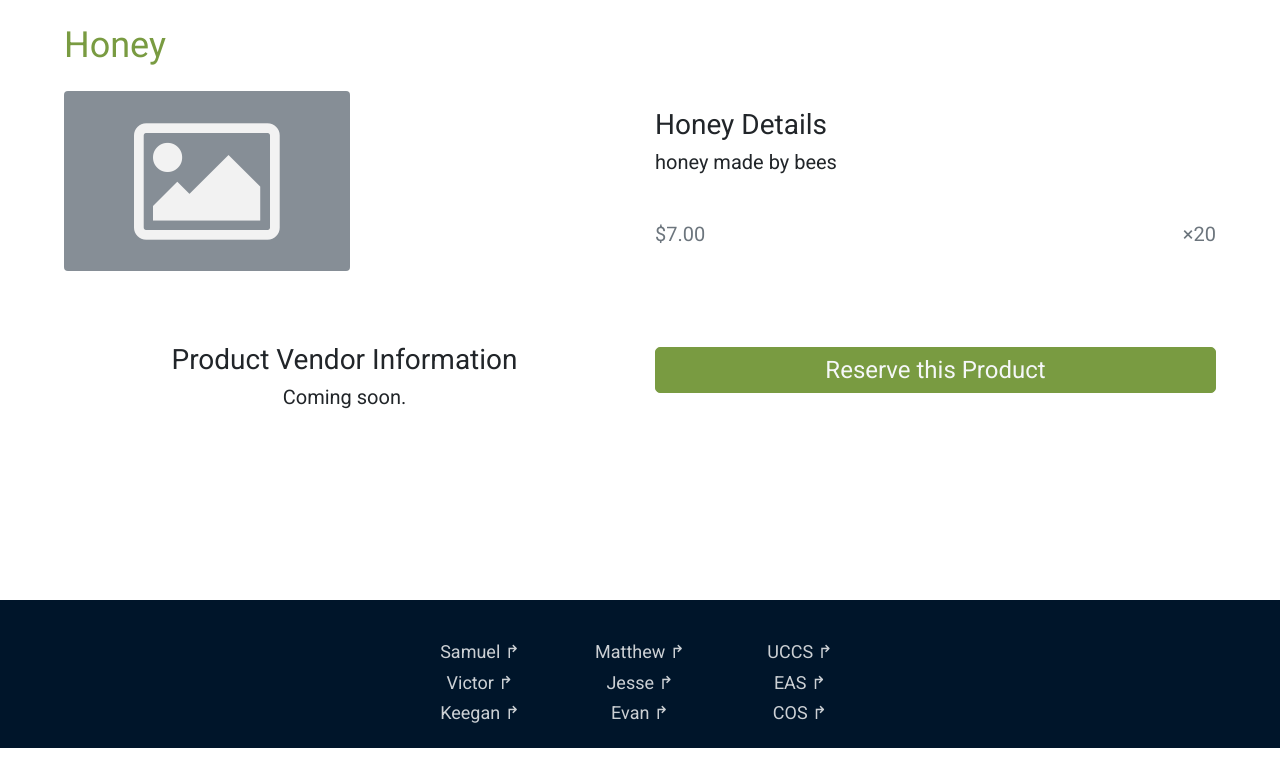
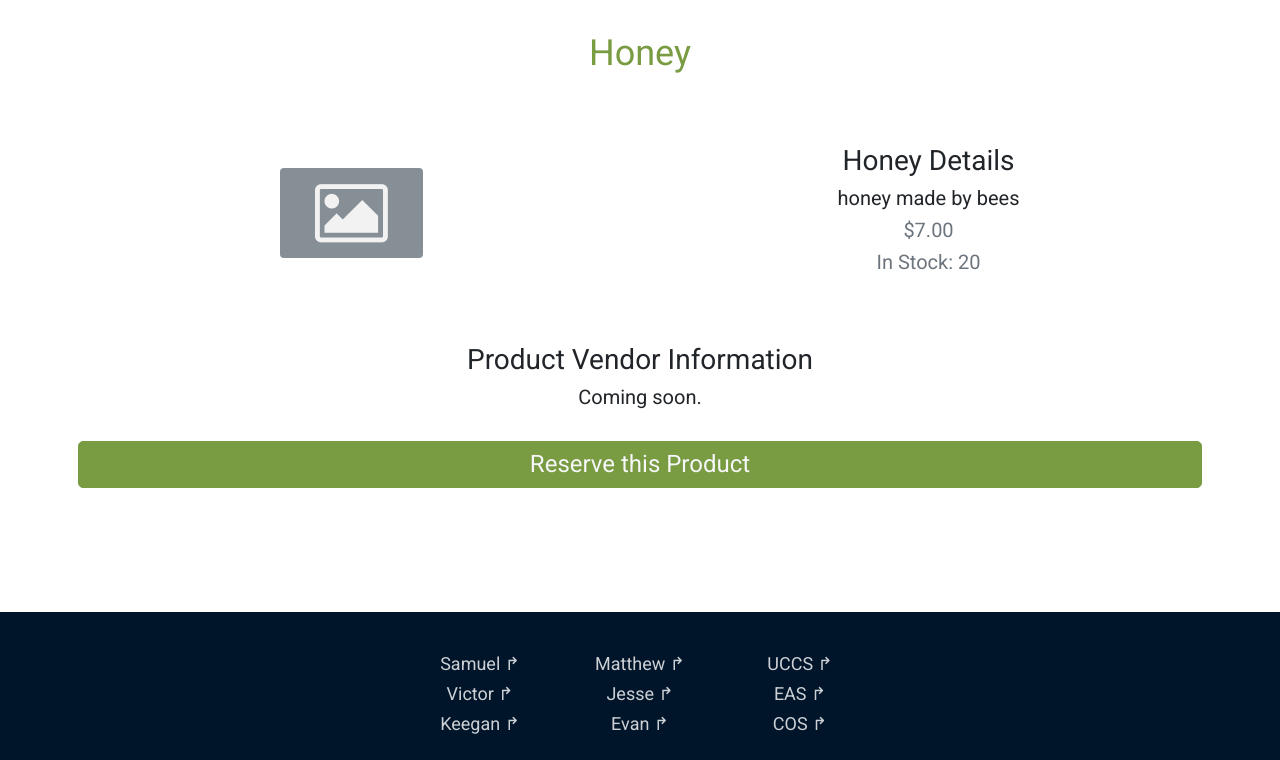
Before and after one commit to UCCS-CS4300-5300/group2-fall2023, a Django app: page /products/details/1 in a window 1280 px wide. Shown: the part 96-856 px from the top of the page. Run offline with Django 3.2, Linux system fonts and the light colour scheme; data comes from the database, SQL or seed files in the repository; some libraries are stand-ins or nearby versions.

Commit message:
edit product details CSS

```diff
--- a/Products/forms.py
+++ b/Products/forms.py
@@ -4,7 +4,6 @@
 
 from django import forms
 from .models import Product
-from PIL import Image  # new 11/12 - for image upload
 
 
 class ProductForm(forms.ModelForm):
--- a/Products/models.py
+++ b/Products/models.py
@@ -48,29 +48,28 @@ class Product(models.Model):
         self.update_image_and_thumbnail()
         super().save(*args, **kwargs)
 
+    def __str__(self):
+        return self.name
+
+    def get_absolute_url(self):
+        return reverse("product-details", args=[str(self.id)])
+
     def update_image_and_thumbnail(self):
-        if not self.image and self.pk:
-            original = Product.objects.get(pk=self.pk)
-            if original.image:
-                original.image.delete(save=False)  # delete original image
-                self.thumbnail.delete(save=False)  # delete original thumbnail
-                self.image = None  # set image to None
-                self.thumbnail = None  # set thumbnail to None
-        else:
-            # resize primary image
-            resized_image = Product.resize_image(self.image, size=(480, 480))
-            if resized_image:
-                filename = os.path.basename(self.image.name)
-                self.image.name = filename
-                self.image.save(self.image.name, resized_image, save=False)
+        """creates or updates the image and thumbnail for the product"""
+        # resize primary image
+        resized_image = Product.resize_image(self.image, size=(480, 480))
+        if resized_image:
+            filename = os.path.basename(self.image.name)
+            self.image.name = filename
+            self.image.save(self.image.name, resized_image, save=False)
 
-            # update/create thumbnail
-            thumbnail_image = Product.resize_image(self.image, size=(128, 128))
-            if thumbnail_image:
-                # extract filename from image name
-                filename = os.path.basename(self.image.name)
-                self.thumbnail.name = filename
-                self.thumbnail.save(self.thumbnail.name, thumbnail_image, save=False)
+        # update/create thumbnail
+        thumbnail_image = Product.resize_image(self.image, size=(128, 128))
+        if thumbnail_image:
+            # extract filename from image name
+            filename = os.path.basename(self.image.name)
+            self.thumbnail.name = filename
+            self.thumbnail.save(self.thumbnail.name, thumbnail_image, save=False)
 
     @staticmethod
     def resize_image(image, size=(480, 480)):
@@ -81,6 +80,9 @@ class Product(models.Model):
 
         # open image
         img = Image.open(image)
+        (width, height) = img.size
+        if (width, height) <= size:
+            return None
 
         # resize image while maintaining aspect ratio
         img.thumbnail(size)
@@ -88,9 +90,3 @@ class Product(models.Model):
         img.save(thumb_io, img.format, quality=85)
 
         return ContentFile(thumb_io.getvalue())
-
-    def __str__(self):
-        return self.name
-
-    def get_absolute_url(self):
-        return reverse("product-details", args=[str(self.id)])
--- a/Products/templates/product_detail.html
+++ b/Products/templates/product_detail.html
@@ -3,45 +3,54 @@
 
 {% load static %}
 {% block content %}
-<div>
-    <h3 class="subtitle">{{ product.name|title }}</h3>
-    <div class="row mt-4 mb-5">
-        <div class="col-md-6">
+<div class="d-flex flex-column justify-content-between ">
+    <div class="mb-4 p-2">
+        <h3 class="subtitle text-center">{{ product.name|title }}</h3>
+    </div>
+    <div class="container text-center p-2">
+        <div class="row row-cols-2 d-flex flex-column flex-md-row" >
+            <div class="col-md d-flex justify-content-center align-items-center ">
                 <!-- if image exists, display image. else display placeholder -->
                 {% if product.image %}
+
                     <img
                         src="{{ product.image.url }}"
-                    class="rounded"
+                        class="rounded mh-25 w-50 img-fluid mx-auto d-block"
                         alt="{{ product.name }}"
                     >
                 {% else %}
                     <img
                         src="{% static 'img/product_placeholder.png' %}"
-                    class="rounded"
+                        class="rounded h-50 w-auto"
                         alt="Default Image"
                     >
                 {% endif %}
             </div>
-        <div class="col-md-6 align-self-center">
+            <div class="col-md d-flex justify-content-center align-items-center flex-column mt-4 mt-md-0">
+                <div>
                     <h3>{{ product.name|title }} Details</h3>
-            <div>
                     <h5>{{ product.description }}</h5>
                 </div>
-            <div class="mt-5 w-100 d-flex justify-content-between">
+                <div class="justify-right w-100">
                     <h5 class="text-muted">${{ product.price|floatformat:"2" }}</h5>
-                <h5 class="text-muted">&times;{{ product.quantity }}</h5>
+                    <h5 class="text-muted">In Stock: {{ product.quantity }}</h5>
                 </div>
             </div>
         </div>
-
-    <div class="row mt-5 pt-4">
-        <div class="col-md-6 d-flex flex-column justify-content-center align-items-center">
+    </div>
+    <div class="container text-center mt-4 p-2 d-flex flex-column ">
+        <div class="row">
+            <div class="col mb-4">
                 <h3>Product Vendor Information</h3>
                 <h5>Coming soon.</h5>
             </div>
             <!-- Currently mocking some behavior for futher refinement: if not logged in, display the reserve-->
+        </div>
+        <div class="row row-cols-2">
             {% if not user.is_authenticated %}
-            <div class="col-md-6  mb-1 d-flex flex-column justify-content-center align-self-center">
+                <div
+                    class="col  mb-1 d-flex flex-column justify-content-center align-self-center"
+                >
                     <a
                         href="{% url 'product-reserve' product.id %}"
                         class="harvestly-nav-btn-primary d-flex justify-content-center align-items-center mb-3 py-2"
@@ -51,20 +60,23 @@
                 </div>
             <!-- TODO if the user is the owner of this product, display the edit, delete options -->
             {% else %}
-            <div class="col-md-6 d-flex justify-content-end align-self-center">
+                <div class="col">
                     <a
                         href="{% url 'product-delete' product.id %}"
-                    class="harvestly-nav-btn-secondary d-flex justify-content-center align-items-center py-2 mx-1"
+                        class="harvestly-nav-btn-secondary py-2 mx-1"
                     >
                         <h4 class="m-0">Delete</h4>
                     </a>
                     <a
                         href="{% url 'product-update' product.id %}"
-                    class="harvestly-nav-btn-primary d-flex justify-content-center align-items-center py-2 mx-1"
+                        class="harvestly-nav-btn-primary py-2 mx-1"
                     >
                         <h4 class="m-0">Edit</h4>
                     </a>
                 </div>
             {% endif %}
         </div>
+
+    </div>
+</div>
 {%endblock %}
--- a/Products/templates/product_list.html
+++ b/Products/templates/product_list.html
@@ -24,13 +24,13 @@
                             {% if product.image %}
                                 <img
                                     src="{{ product.thumbnail.url }}"
-                                    class="card-img-top product-card-img"
+                                    class="card-img-top product-card-img img-thumbnail"
                                     alt="{{ product.name }}"
                                 >
                             {% else %}
                                 <img
                                     src="{% static 'img/product_placeholder.png' %}"
-                                    class="card-img-top product-card-img" alt="Default Image"
+                                    class="card-img-top product-card-img img-thumbnail" alt="Default Image"
                                 >
                             {% endif %}
                         </div>
--- a/Products/templates/product_update.html
+++ b/Products/templates/product_update.html
@@ -8,7 +8,7 @@
         {% csrf_token %}
         <div class="row mt-4 mb-5">
             <div class="col-md-6 mb-1">
-                <!-- TODO make image updateable -->
+                <!-- render image -->
                 {% load static %}
                 {% if product.image %}
                     <img
@@ -23,6 +23,7 @@
                         alt="Default Image"
                     >
                 {% endif %}
+                <!-- image control group -->
                 <div class="form-group">
                     {{ form.image.label_tag }}
                     {{ form.image }}
```
Lines whose indentation alone changed are shown as unchanged.
